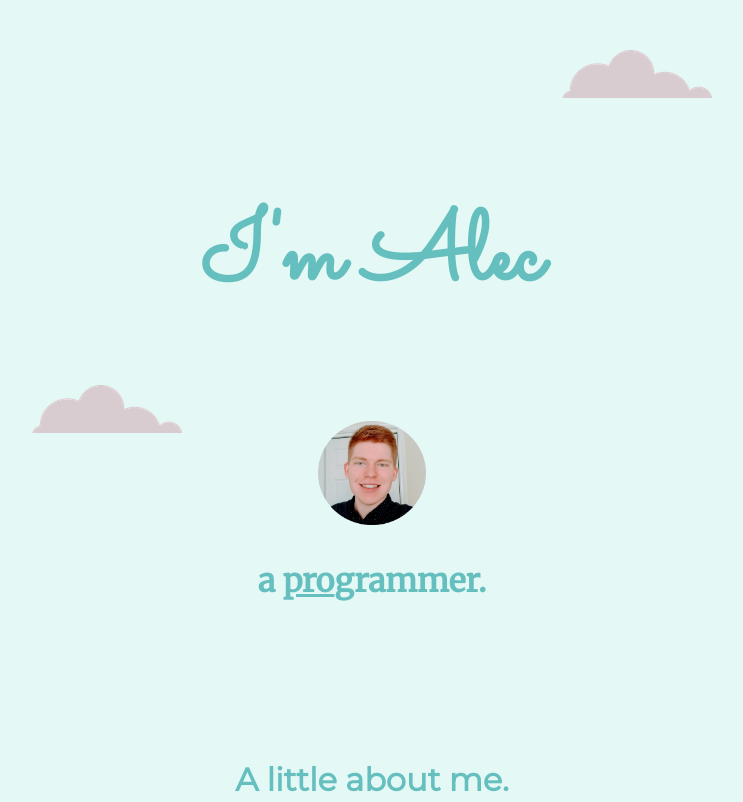
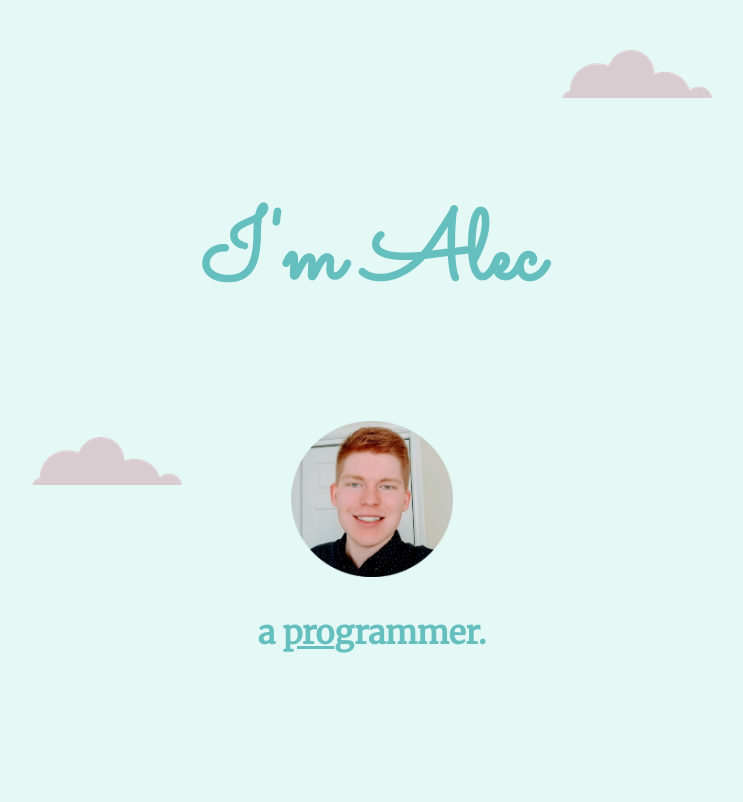
Before and after one commit to AlecJDavidson/AlecJDavidsonSite, a plain HTML site: page index.html in a window 1280 px wide. Shown: the top 802 px of the page, without its empty margins (268-1011 px from the left). Drawn offline with Linux system fonts and the light colour scheme.

Commit message:
Update styles.css

```diff
--- a/css/styles.css
+++ b/css/styles.css
@@ -38,8 +38,8 @@ h3 {
 }
 
 .avatar {
-    width: 10%;
-    height: 10%
+    width: 15%;
+    height: 15%
 }
 
 p {
```
